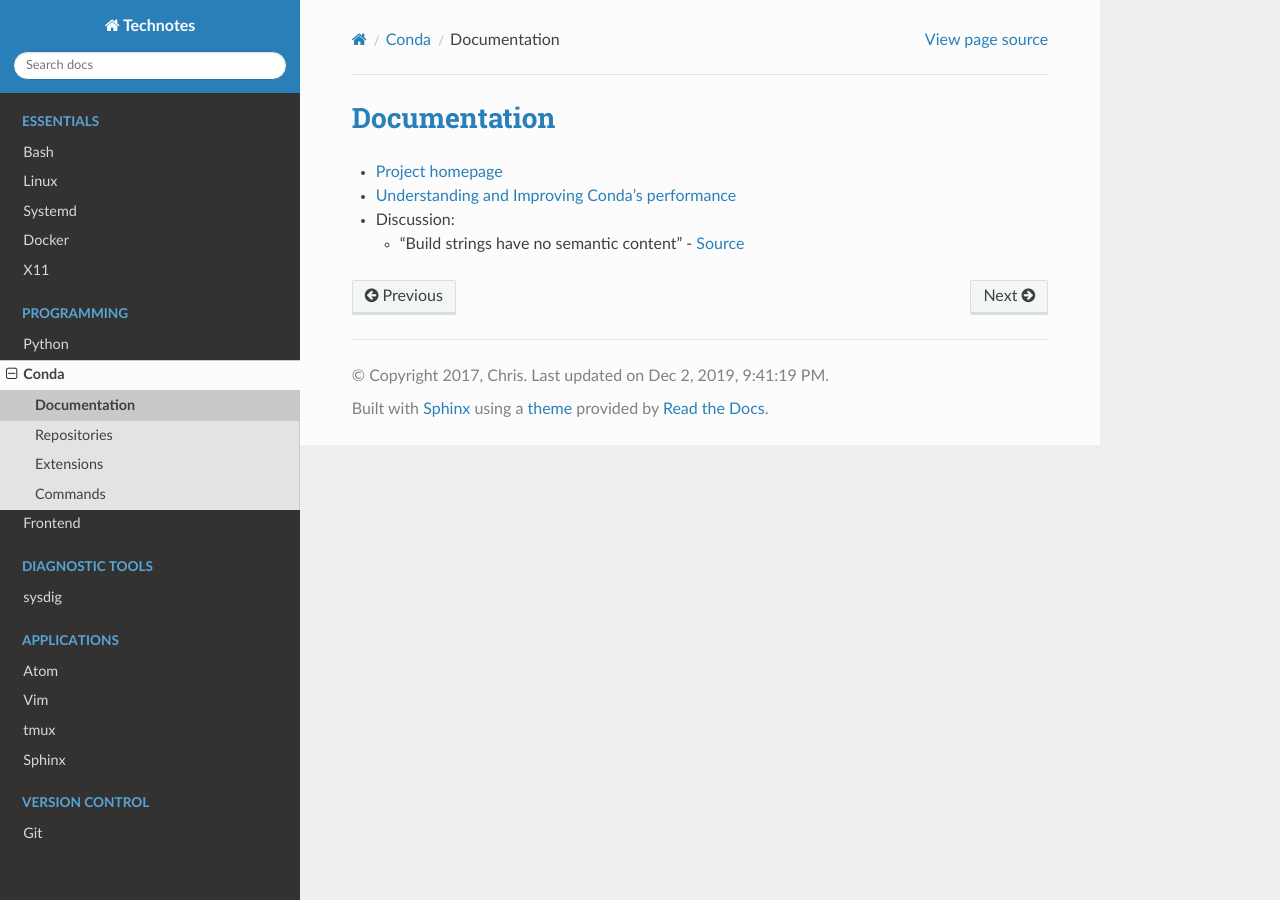
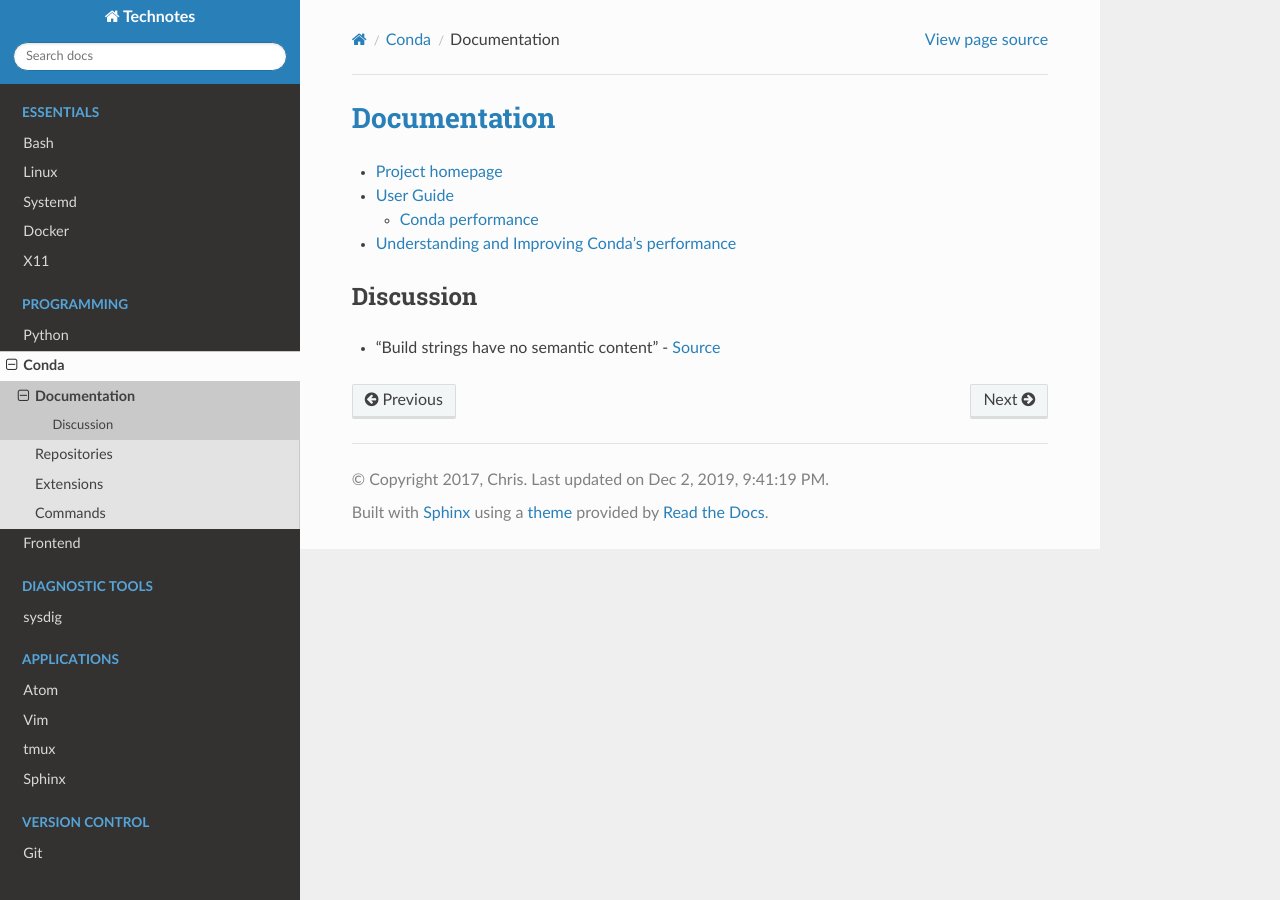
Before and after one commit to heterotopian/technotes, a Sphinx documentation site: the page built from source/conda/doc.rst, in a window 1280 px wide. Built offline with Sphinx 7.4.7 and the Read the Docs theme 2.0.0, drawn with Linux system fonts in a browser that asks for light colours.

Commit message:
Reorganize

```diff
--- a/source/conda/doc.rst
+++ b/source/conda/doc.rst
@@ -6,8 +6,14 @@
 .. highlight:: console
 
 - `Project homepage <https://github.com/conda/conda>`_
+- `User Guide <https://docs.conda.io/projects/conda/en/latest/user-guide/index.html>`_
+
+  - `Conda performance <https://docs.conda.io/projects/conda/en/latest/user-guide/concepts/conda-performance.html>`_
+
 - `Understanding and Improving Conda’s performance <https://www.anaconda.com/understanding-and-improving-condas-performance/>`_
-- Discussion:
 
-  - "Build strings have no semantic content" -
-    `Source <https://github.com/conda/conda/issues/4956#issuecomment-291847858>`_
+Discussion
+==========
+
+- "Build strings have no semantic content" -
+  `Source <https://github.com/conda/conda/issues/4956#issuecomment-291847858>`_
```
